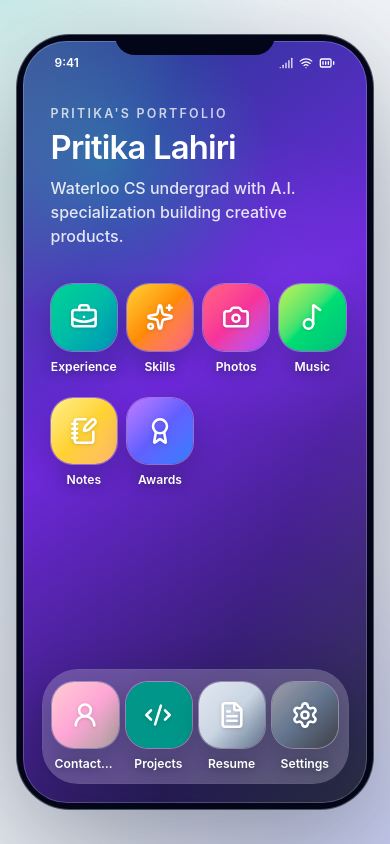
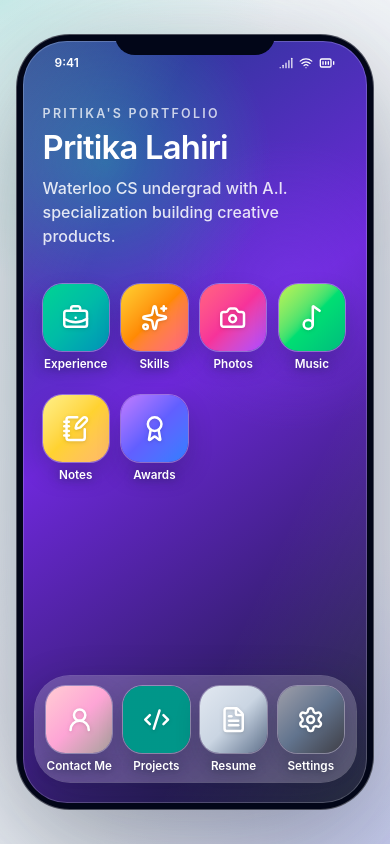
Before and after one commit to pritiks24/Personal-Portfolio-Website, a Next.js app: page / in a window 390 px wide. Built offline with nearby package versions, Linux system fonts and the light colour scheme.

Commit message:
Make home icons responsive

```diff
--- a/components/portfolio/AppIcon.tsx
+++ b/components/portfolio/AppIcon.tsx
@@ -18,20 +18,20 @@ export function AppIcon({ app, onOpen, animations }: AppIconProps) {
       onClick={() => onOpen(app.id)}
       whileHover={animations ? { y: -5, scale: 1.03 } : undefined}
       whileTap={animations ? { scale: 0.92 } : undefined}
-      className="group relative flex min-w-0 flex-col items-center gap-2 text-center outline-none"
+      className="group relative flex min-w-0 flex-col items-center gap-1.5 text-center outline-none sm:gap-2"
       aria-label={`Open ${app.name}`}
     >
       <span
-        className={`relative grid h-[4.15rem] w-[4.15rem] place-items-center rounded-[1.38rem] bg-gradient-to-br ${app.gradient} shadow-[0_12px_24px_rgba(15,23,42,0.22)] ring-1 ring-white/35 transition group-focus-visible:ring-4 group-focus-visible:ring-white/80 sm:h-[4.55rem] sm:w-[4.55rem]`}
+        className={`relative grid h-[clamp(3.25rem,17vw,4.15rem)] w-[clamp(3.25rem,17vw,4.15rem)] place-items-center rounded-[clamp(1.05rem,5vw,1.38rem)] bg-gradient-to-br ${app.gradient} shadow-[0_12px_24px_rgba(15,23,42,0.22)] ring-1 ring-white/35 transition group-focus-visible:ring-4 group-focus-visible:ring-white/80 sm:h-[4.55rem] sm:w-[4.55rem] sm:rounded-[1.38rem]`}
       >
-        <Icon className="h-7 w-7 text-white drop-shadow sm:h-8 sm:w-8" strokeWidth={2.2} />
+        <Icon className="h-[clamp(1.45rem,7vw,1.75rem)] w-[clamp(1.45rem,7vw,1.75rem)] text-white drop-shadow sm:h-8 sm:w-8" strokeWidth={2.2} />
         {app.badge ? (
           <span className="absolute -right-1.5 -top-1.5 grid h-5 min-w-5 place-items-center rounded-full bg-red-500 px-1 text-[0.68rem] font-bold text-white ring-2 ring-white">
             {app.badge}
           </span>
         ) : null}
       </span>
-      <span className="w-full truncate text-[0.76rem] font-semibold leading-tight text-white drop-shadow-[0_1px_5px_rgba(15,23,42,0.55)] sm:text-[0.82rem]">
+      <span className="w-full truncate text-[clamp(0.66rem,3vw,0.76rem)] font-semibold leading-tight text-white drop-shadow-[0_1px_5px_rgba(15,23,42,0.55)] sm:text-[0.82rem]">
         {app.name}
       </span>
     </motion.button>
--- a/components/portfolio/HomeScreen.tsx
+++ b/components/portfolio/HomeScreen.tsx
@@ -14,7 +14,7 @@ export function HomeScreen({ onOpen, animations }: HomeScreenProps) {
   const dockApps = apps.filter((app) => app.dock);
 
   return (
-    <div className="absolute inset-0 overflow-hidden bg-[radial-gradient(circle_at_24%_16%,rgba(20,184,166,0.42),transparent_24%),radial-gradient(circle_at_78%_32%,rgba(124,58,237,0.42),transparent_25%),linear-gradient(145deg,#1e3a8a_0%,#6d28d9_44%,#0f172a_100%)] px-7 pb-5 pt-16 dark:bg-[radial-gradient(circle_at_20%_15%,rgba(45,212,191,0.34),transparent_24%),radial-gradient(circle_at_80%_30%,rgba(168,85,247,0.34),transparent_24%),linear-gradient(145deg,#020617_0%,#172554_50%,#111827_100%)] sm:px-8 sm:pt-[4.35rem]">
+    <div className="absolute inset-0 overflow-hidden bg-[radial-gradient(circle_at_24%_16%,rgba(20,184,166,0.42),transparent_24%),radial-gradient(circle_at_78%_32%,rgba(124,58,237,0.42),transparent_25%),linear-gradient(145deg,#1e3a8a_0%,#6d28d9_44%,#0f172a_100%)] px-5 pb-5 pt-16 dark:bg-[radial-gradient(circle_at_20%_15%,rgba(45,212,191,0.34),transparent_24%),radial-gradient(circle_at_80%_30%,rgba(168,85,247,0.34),transparent_24%),linear-gradient(145deg,#020617_0%,#172554_50%,#111827_100%)] sm:px-8 sm:pt-[4.35rem]">
       <div className="pointer-events-none absolute inset-0 bg-[linear-gradient(115deg,rgba(255,255,255,0.14),transparent_25%,transparent_70%,rgba(255,255,255,0.1))]" />
       <motion.div
         initial={animations ? { y: 10, opacity: 0 } : false}
@@ -36,7 +36,7 @@ export function HomeScreen({ onOpen, animations }: HomeScreenProps) {
             hidden: {},
             show: { transition: { staggerChildren: 0.035, delayChildren: 0.14 } },
           }}
-          className="relative z-10 grid grid-cols-4 gap-x-4 gap-y-6 sm:gap-x-5 sm:gap-y-7"
+          className="relative z-10 grid grid-cols-4 gap-x-2.5 gap-y-6 sm:gap-x-5 sm:gap-y-7"
         >
           {homeApps.map((app) => (
             <motion.div
@@ -52,8 +52,8 @@ export function HomeScreen({ onOpen, animations }: HomeScreenProps) {
         </motion.div>
       </AnimatePresence>
 
-      <div className="absolute inset-x-5 bottom-5 z-10 rounded-[2.2rem] bg-white/22 p-3 shadow-[0_14px_45px_rgba(15,23,42,0.24)] backdrop-blur-2xl ring-1 ring-white/25 sm:inset-x-6">
-        <div className="grid grid-cols-4 gap-3">
+      <div className="absolute inset-x-3 bottom-5 z-10 rounded-[2.2rem] bg-white/22 p-2.5 shadow-[0_14px_45px_rgba(15,23,42,0.24)] backdrop-blur-2xl ring-1 ring-white/25 sm:inset-x-6 sm:p-3">
+        <div className="grid grid-cols-4 gap-2 sm:gap-3">
           {dockApps.map((app) => (
             <AppIcon key={app.id} app={app} onOpen={onOpen} animations={animations} />
           ))}
```
